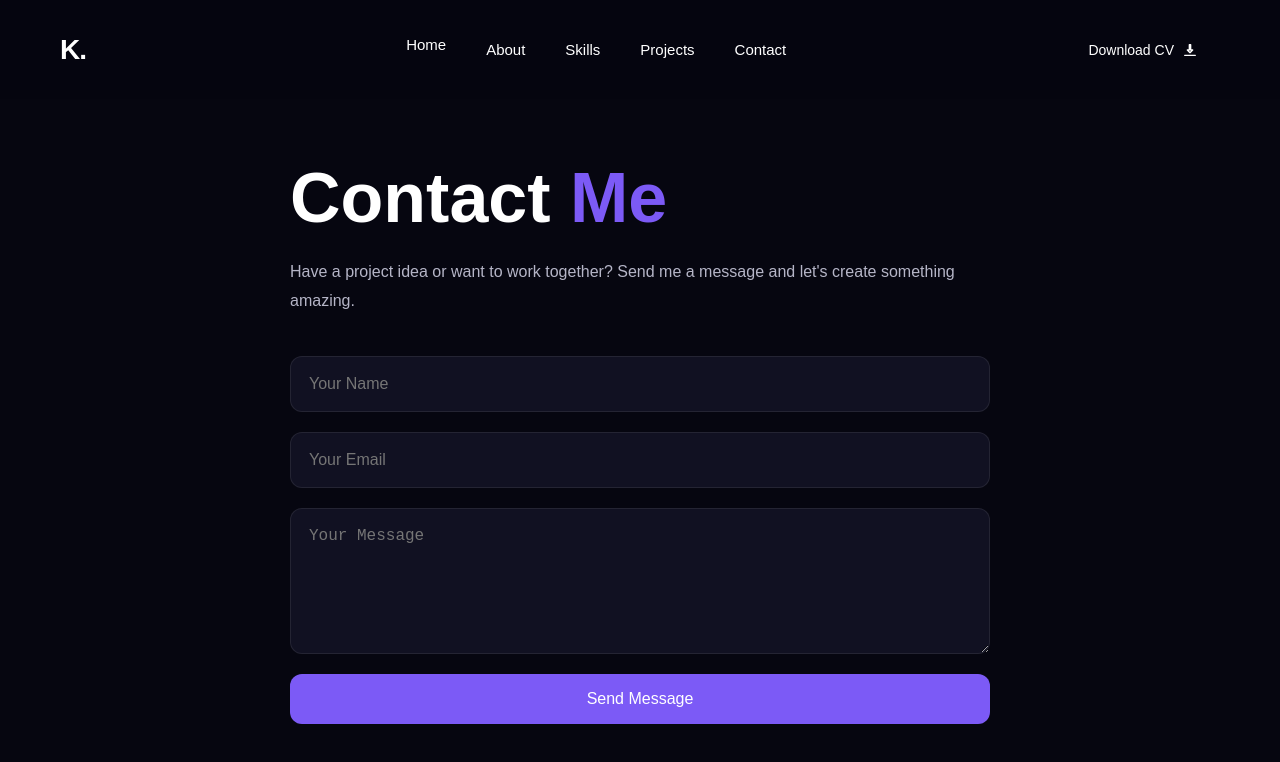
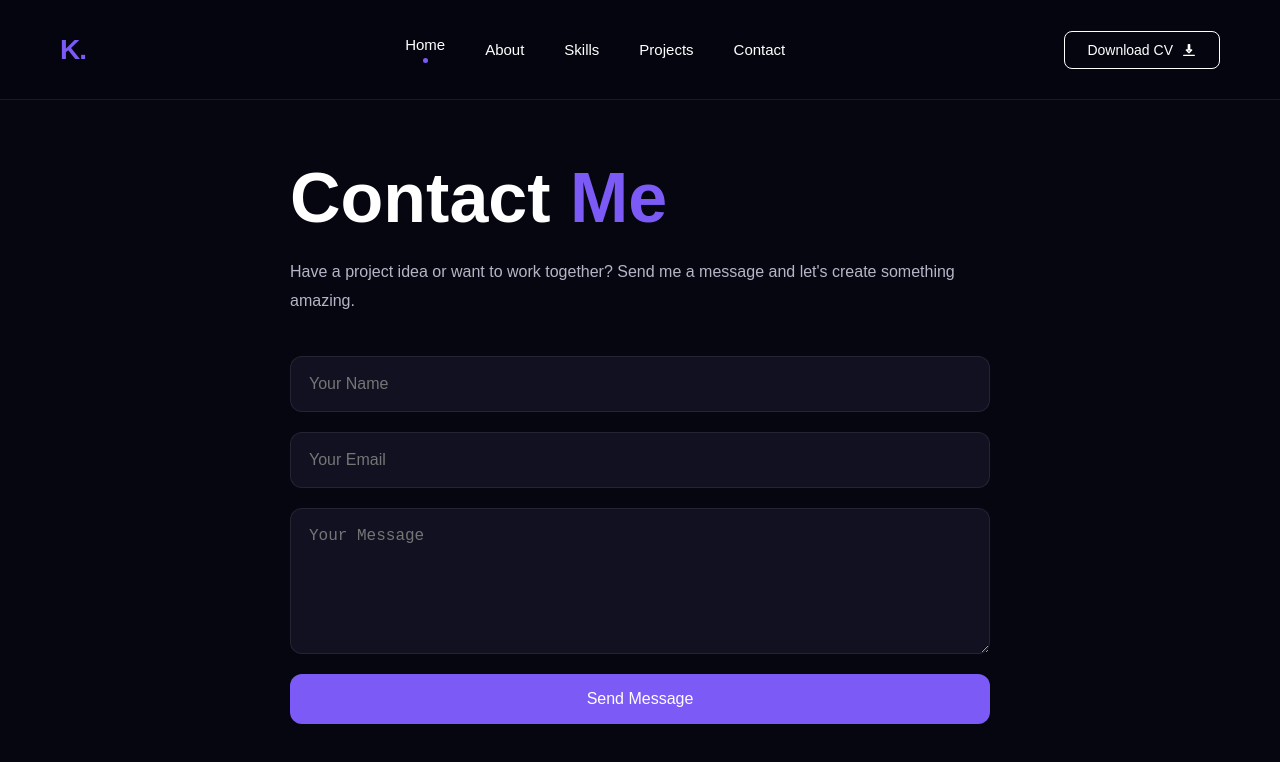
Before and after one commit to krishna7267sharma/potfolio, a plain HTML site: page contact.html in a window 1280 px wide. Drawn offline with Linux system fonts and the light colour scheme.

Commit message:
root edit

```diff
--- a/contact.html
+++ b/contact.html
@@ -6,7 +6,15 @@
 <title>Contact - Krishna Sharma</title>
 
 <style>
-
+ :root {
+      --purple: #7c5af6;
+      --purple-light: #9b7fff;
+      --bg: #060610;
+      --bg2: #0d0d1f;
+      --white: #ffffff;
+      --muted: #a0a0b8;
+      --border: rgba(255,255,255,0.08);
+    }
 body{
 margin:0;
 background:#060610;
```
Also changed, not shown: projects.html (+9 -1 lines), skiils.html (+9 -1 lines).
